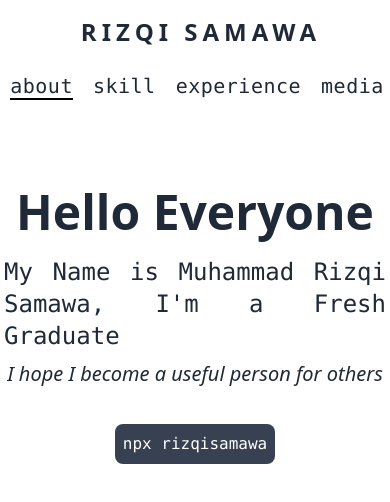
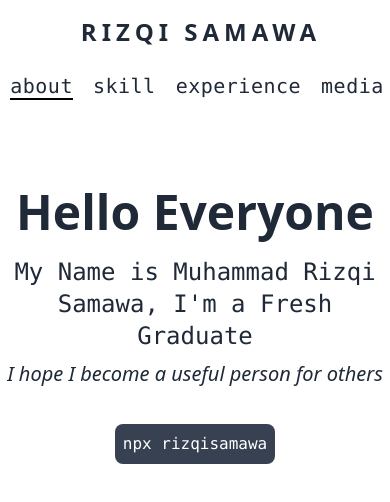
Before and after one commit to rizqisamawa/portfolio, a Next.js app: page /about in a window 390 px wide. Shown: the top 502 px of the page. Built offline with nearby package versions, Linux system fonts and the light colour scheme.

Commit message:
add responsive

```diff
--- a/pages/about.js
+++ b/pages/about.js
@@ -10,7 +10,7 @@ function About() {
       <Navbar />
       <div className="mx-22 items-center justify-center mt-20 text-center">
         <p className="text-5xl font-sans font-semibold">Hello Everyone</p>
-        <p className="text-2xl font-mono mt-4 p-1 text-justify">
+        <p className="text-2xl font-mono mt-4 p-1">
           {"My Name is Muhammad Rizqi Samawa, I'm a Fresh Graduate"}
         </p>
         <p className="text-xl font-sans p-1 font-light italic ">
```
